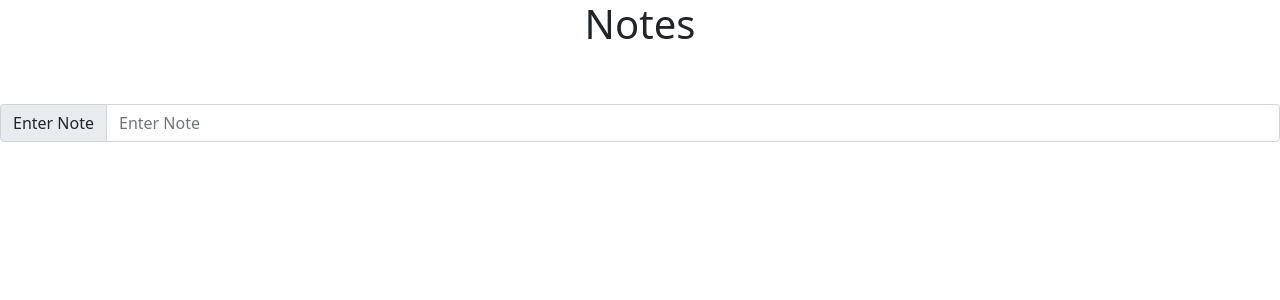
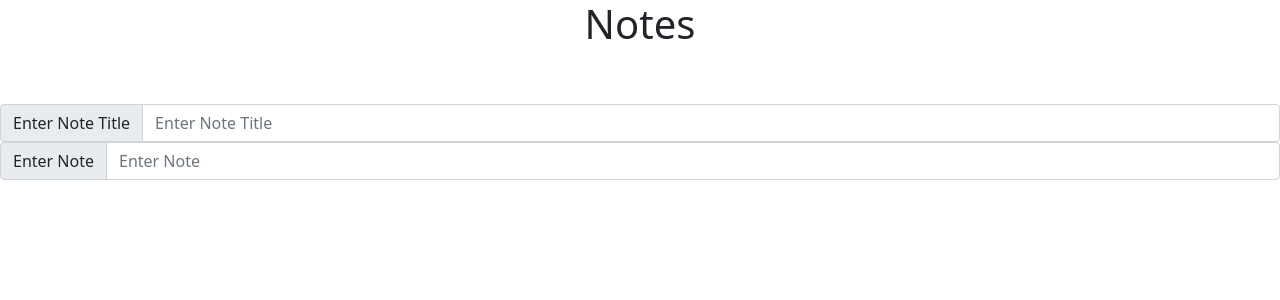
Before and after one commit to richprogrammer/noteapp2, a Flask app: page / in a window 1280 px wide. Shown: the top 300 px of the page. Run offline with Flask 3, Linux system fonts and the light colour scheme.

Commit message:
update index.html

```diff
--- a/templates/index.html
+++ b/templates/index.html
@@ -8,12 +8,18 @@
     <h1>Notes</h1>
     <br /><br />
     <form method='POST'></form>
-    <div class="input-group flex-nowrap">
+      <div class="input-group flex-nowrap">
+      <span class="input-group-text" id="addon-wrapping">Enter Note Title</span>
+      <input name='notesTitleInp' type="text" class="form-control" placeholder="Enter Note Title" aria-label="Username" aria-describedby="addon-wrapping">
+      </div>
+      <div class="input-group flex-nowrap">
       <span class="input-group-text" id="addon-wrapping">Enter Note</span>
       <input name='notesInp' type="text" class="form-control" placeholder="Enter Note" aria-label="Username" aria-describedby="addon-wrapping">
-    </div>
+      </div>
+    </form>
     <br />
     {% for note in notes_list %}
+
     <h5>{{ note }}</h5>
     {% endfor %}
 </center>
```
